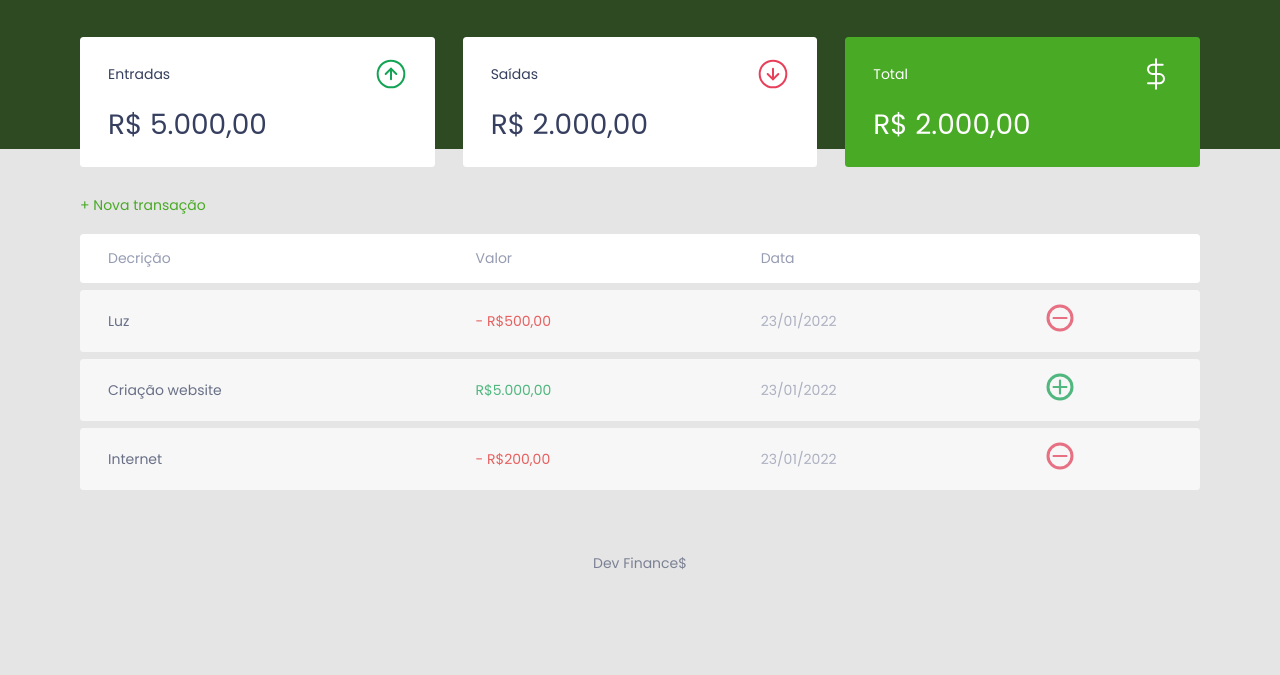
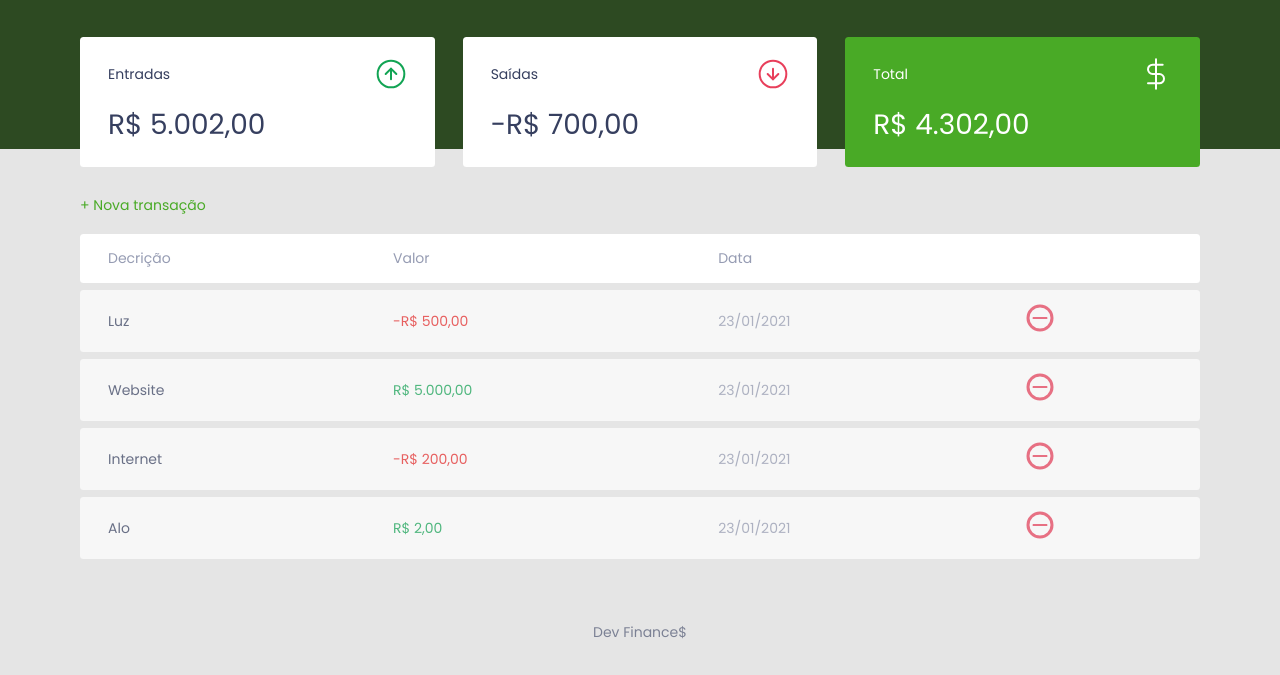
Before and after one commit to TiagoSDF/Dev-Finance, a plain HTML site: page index.html in a window 1280 px wide. Shown: the part 61-736 px from the top of the page. Drawn offline with Linux system fonts and the light colour scheme.

Commit message:
Js Transaction DOM Utils APP

```diff
--- a/index.html
+++ b/index.html
@@ -26,21 +26,21 @@
             <span>Entradas</span>
             <img src="./assets/income.svg" alt="Imagem de entradas" />
           </h3>
-          <p>R$ 5.000,00</p>
+          <p id="incomeDisplay">R$ 5.000,00</p>
         </div>
         <div class="card">
           <h3>
             <span>Saídas</span>
             <img src="./assets/expense.svg" alt="Imagem de saídas" />
           </h3>
-          <p>R$ 2.000,00</p>
+          <p id="expenseDisplay">R$ 2.000,00</p>
         </div>
         <div class="card total">
           <h3>
             <span>Total</span>
             <img src="./assets/total.svg" alt="Imagem de total" />
           </h3>
-          <p>R$ 2.000,00</p>
+          <p id="totalDisplay">R$ 2.000,00</p>
         </div>
       </section>
       <section id="transaction">
@@ -57,26 +57,7 @@
               <th></th>
             </tr>
           </thead>
-          <tbody>
-            <tr>
-              <td class="description">Luz</td>
-              <td class="expence">- R$500,00</td>
-              <td class="date">23/01/2022</td>
-              <td><img src="./assets/minus.svg" alt="Remover transação" /></td>
-            </tr>
-            <tr>
-              <td class="description">Criação website</td>
-              <td class="income">R$5.000,00</td>
-              <td class="date">23/01/2022</td>
-              <td><img src="./assets/plus.svg" alt="Adicionar transação" /></td>
-            </tr>
-            <tr>
-              <td class="description">Internet</td>
-              <td class="expence">- R$200,00</td>
-              <td class="date">23/01/2022</td>
-              <td><img src="./assets/minus.svg" alt="Remover transação" /></td>
-            </tr>
-          </tbody>
+          <tbody></tbody>
         </table>
       </section>
     </main>
--- a/script.js
+++ b/script.js
@@ -10,3 +10,136 @@ const modal = {
     document.querySelector('.modal-overlay').classList.remove('active')
   }
 }
+
+const transactions = [
+  {
+    id: 1,
+    description: 'Luz',
+    amount: -50000,
+    date: '23/01/2021'
+  },
+  {
+    id: 2,
+    description: 'Website',
+    amount: 500000,
+    date: '23/01/2021'
+  },
+  {
+    id: 3,
+    description: 'Internet',
+    amount: -20000,
+    date: '23/01/2021'
+  }
+]
+
+const Transaction = {
+  all: transactions,
+  add(transaction) {
+    Transaction.all.push(transaction)
+
+    App.reaload()
+  },
+
+  incomes() {
+    let income = 0
+    Transaction.all.forEach(function (transaction) {
+      if (transaction.amount > 0) {
+        income += Number(transaction.amount)
+      }
+    })
+    return income
+  },
+
+  expenses() {
+    let expense = 0
+    Transaction.all.forEach(function (transaction) {
+      if (transaction.amount < 0) {
+        expense += Number(transaction.amount)
+      }
+    })
+    return expense
+  },
+
+  total() {
+    return Transaction.incomes() + Transaction.expenses()
+  }
+}
+
+const DOM = {
+  transactionsContainer: document.querySelector('#data-table tbody'),
+  addTransaction(transaction, index) {
+    const tr = document.createElement('tr')
+    tr.innerHTML = DOM.innerHTMLTransaction(transaction)
+
+    DOM.transactionsContainer.appendChild(tr)
+  },
+
+  innerHTMLTransaction(transaction) {
+    const CSSclass = transaction.amount > 0 ? 'income' : 'expence'
+
+    const amount = Utils.formatCurrency(transaction.amount)
+
+    const html = `
+      <td class="description">${transaction.description}</td>
+      <td class="${CSSclass}">${amount}</td>
+      <td class="date">${transaction.date}</td>
+      <td><img src="./assets/minus.svg" alt="Remover transação" /></td>
+    `
+    return html
+  },
+
+  updadeBalance() {
+    document.getElementById('incomeDisplay').innerHTML = Utils.formatCurrency(
+      Transaction.incomes()
+    )
+
+    document.getElementById('expenseDisplay').innerHTML = Utils.formatCurrency(
+      Transaction.expenses()
+    )
+
+    document.getElementById('totalDisplay').innerHTML = Utils.formatCurrency(
+      Transaction.total()
+    )
+  },
+
+  clearTransaction() {
+    DOM.transactionsContainer.innerHTML = ''
+  }
+}
+
+const Utils = {
+  formatCurrency(value) {
+    const signal = Number(value) < 0 ? '-' : ''
+    value = String(value).replace(/\D/g, '')
+    value = Number(value) / 100
+    value = value.toLocaleString('pt-BR', {
+      style: 'currency',
+      currency: 'BRL'
+    })
+
+    return signal + value
+  }
+}
+
+const App = {
+  init() {
+    Transaction.all.forEach(transaction => {
+      DOM.addTransaction(transaction)
+    })
+
+    DOM.updadeBalance()
+  },
+  reaload() {
+    DOM.clearTransaction()
+    App.init()
+  }
+}
+
+App.init()
+
+Transaction.add({
+  id: 39,
+  description: 'Alo',
+  amount: 200,
+  date: '23/01/2021'
+})
```
